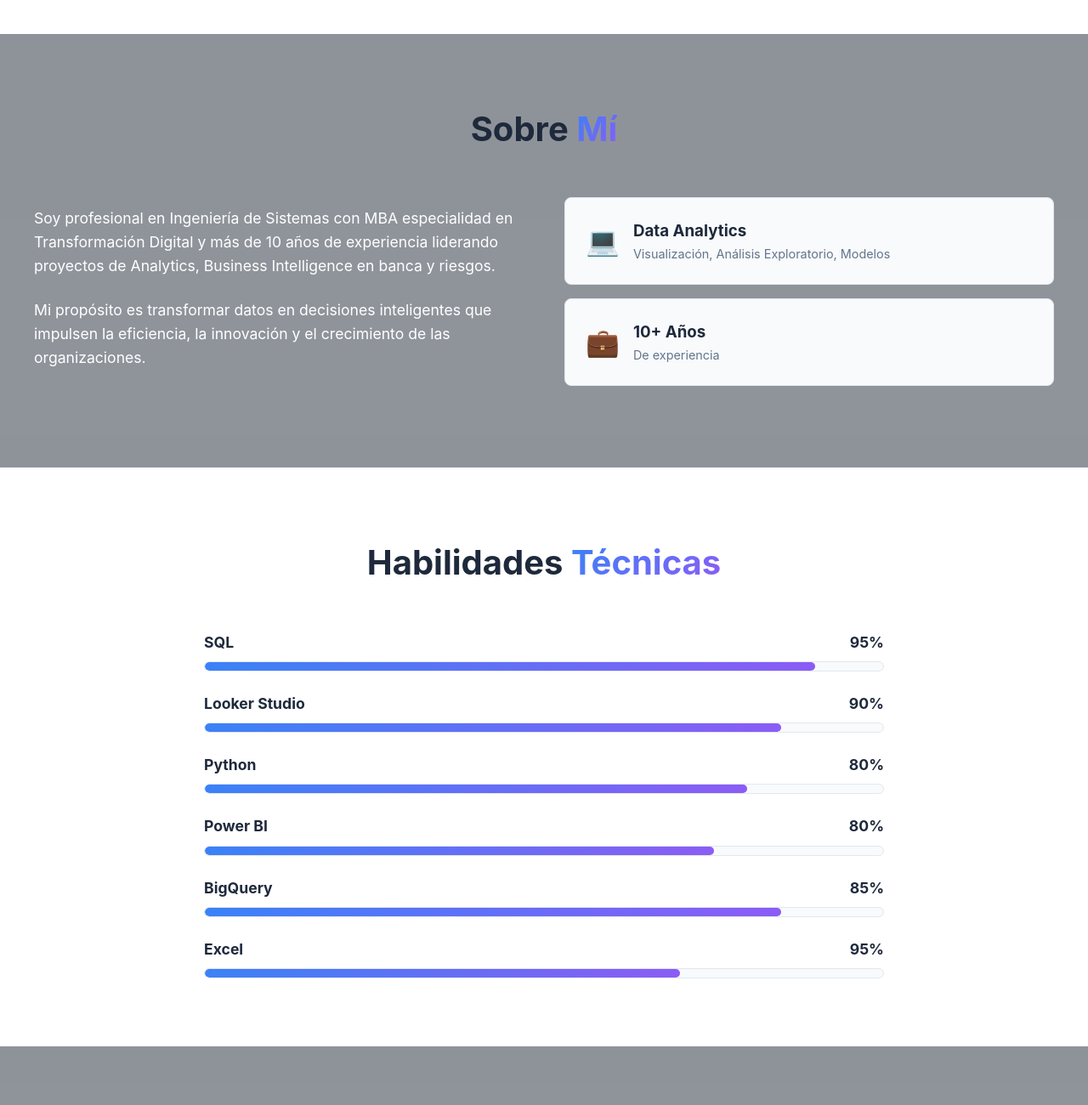
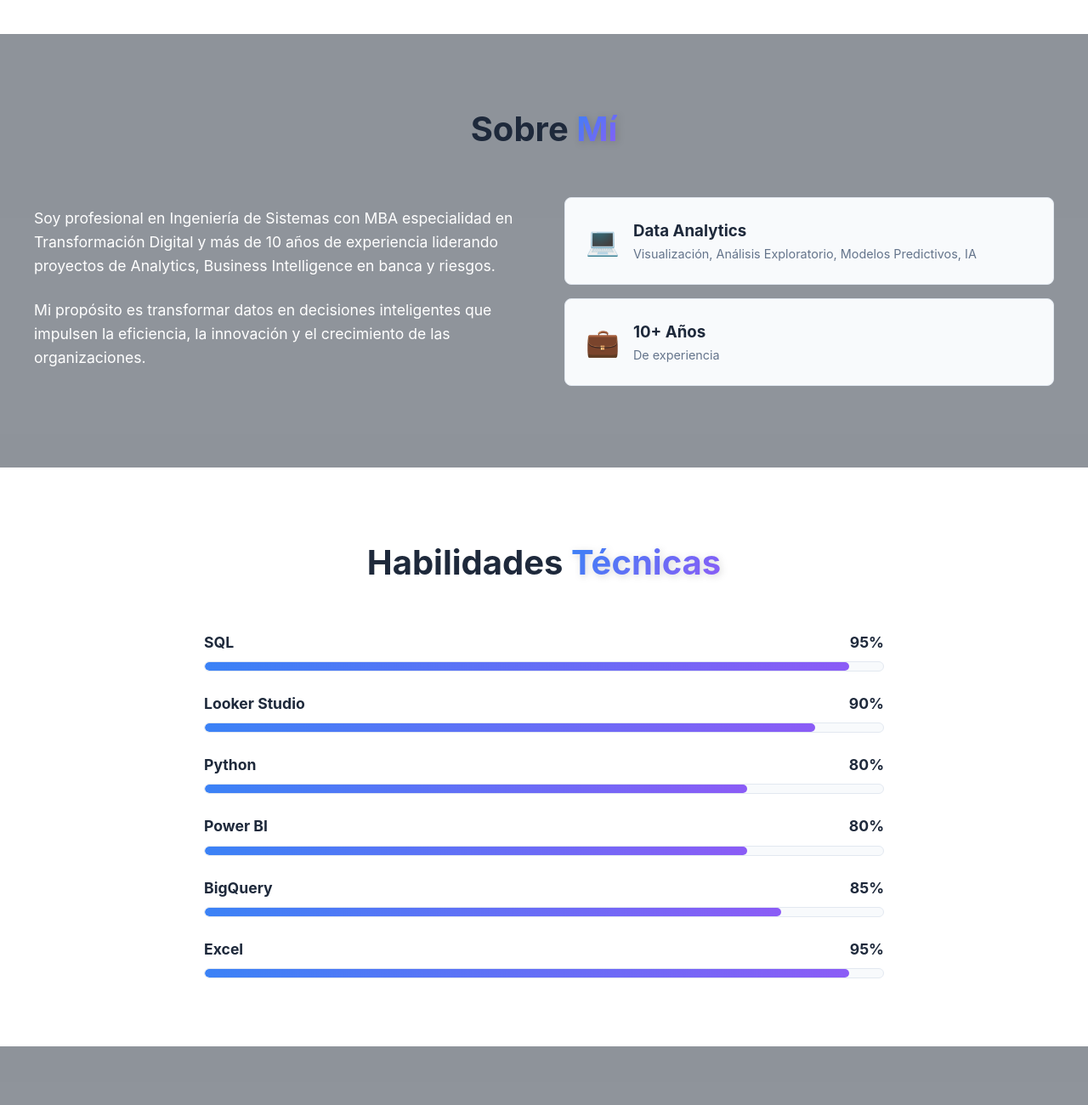
Before and after one commit to evelyncabrera-pe/profile, a plain HTML site: page index.html in a window 1280 px wide. Shown: the part 760-2060 px from the top of the page at 85% size. Drawn offline with Linux system fonts and the light colour scheme.

Commit message:
Enhance skills section with updated information
Updated skills and experience levels in the info cards and skill bars.

```diff
--- a/index.html
+++ b/index.html
@@ -148,6 +148,7 @@
             -webkit-background-clip: text;
             -webkit-text-fill-color: transparent;
             background-clip: text;
+            filter: drop-shadow(2px 2px 4px rgba(0, 0, 0, 0.15));
         }
 
         .hero p {
@@ -500,7 +501,7 @@
                         <div class="info-card-icon">💻</div>
                         <div>
                             <h3>Data Analytics</h3>
-                            <p style="margin: 0; color: var(--text-secondary); font-size: 0.9rem;">Visualización, Análisis Exploratorio, Modelos</p>
+                            <p style="margin: 0; color: var(--text-secondary); font-size: 0.9rem;">Visualización, Análisis Exploratorio, Modelos Predictivos, IA</p>
                         </div>
                     </div>
                     <div class="info-card">
@@ -523,13 +524,13 @@
                 <div class="skill-item">
                     <h3><span>SQL</span><span>95%</span></h3>
                     <div class="skill-bar">
-                        <div class="skill-progress" data-progress="90"></div>
+                        <div class="skill-progress" data-progress="95"></div>
                     </div>
                 </div>
                 <div class="skill-item">
                     <h3><span>Looker Studio</span><span>90%</span></h3>
                     <div class="skill-bar">
-                        <div class="skill-progress" data-progress="85"></div>
+                        <div class="skill-progress" data-progress="90"></div>
                     </div>
                 </div>
                 <div class="skill-item">
@@ -541,7 +542,7 @@
                 <div class="skill-item">
                     <h3><span>Power BI</span><span>80%</span></h3>
                     <div class="skill-bar">
-                        <div class="skill-progress" data-progress="75"></div>
+                        <div class="skill-progress" data-progress="80"></div>
                     </div>
                 </div>
                 <div class="skill-item">
@@ -553,7 +554,7 @@
                 <div class="skill-item">
                     <h3><span>Excel</span><span>95%</span></h3>
                     <div class="skill-bar">
-                        <div class="skill-progress" data-progress="70"></div>
+                        <div class="skill-progress" data-progress="95"></div>
                     </div>
                 </div>
             </div>
```
